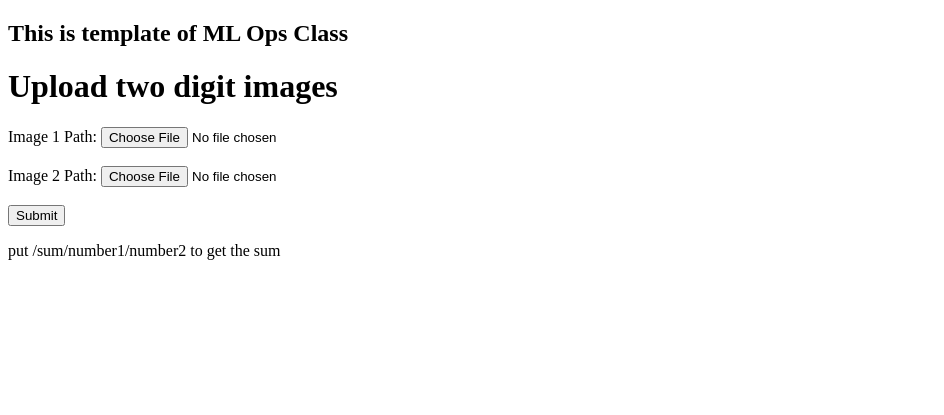
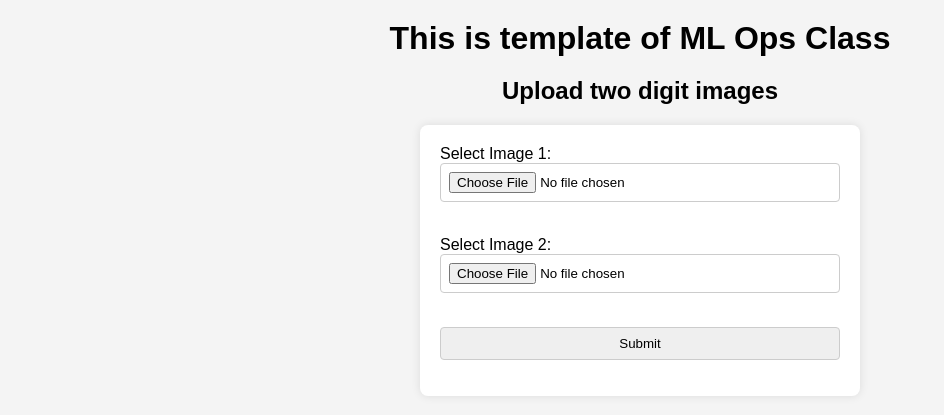
Before and after one commit to parasharharsh16/projects_MLOps, a Flask app: page / in a window 1280 px wide. Shown: the top 415 px of the page, without its empty margins (0-944 px from the left). Run offline with Flask 3, Linux system fonts and the light colour scheme.

Commit message:
Assignment 5 publish

```diff
--- a/api/templates/template.html
+++ b/api/templates/template.html
@@ -1,16 +1,69 @@
 <!DOCTYPE html>
 <html>
     <title>Flask App</title>
+    <head>
+                        <style>
+                body, h1, p, form, label, input, button {
+                margin: 0;
+                padding: 0;
+                border: 0;
+                }
+
+                body {
+                font-family: Arial, sans-serif;
+                background-color: #f4f4f4;
+                padding: 20px;
+                }
+
+                form {
+                max-width: 400px;
+                margin: 0 auto;
+                background-color: #fff;
+                padding: 20px;
+                border-radius: 8px;
+                box-shadow: 0 0 10px rgba(0, 0, 0, 0.1);
+                }
+
+                label {
+                display: block;
+                font-weight: bold;
+                margin-bottom: 8px;
+                }
+
+                input {
+                width: 100%;
+                padding: 8px;
+                margin-bottom: 16px;
+                box-sizing: border-box;
+                border: 1px solid #ccc;
+                border-radius: 4px;
+                }
+
+                button {
+                background-color: #4caf50;
+                color: #fff;
+                padding: 10px 15px;
+                border: none;
+                border-radius: 4px;
+                cursor: pointer;
+                font-size: 16px;
+                }
+
+                button:hover {
+                background-color: #45a049;
+                }
+
+        </style>
+    </head>
     <body>
-        <h2> This is template of ML Ops Class</h2>
-        <h1>Upload two digit images</h1>
+        <center>
+            <h1> This is template of ML Ops Class</h1>
+            <h2>Upload two digit images</h2>
+        </center>
     <form action="/upload" method="post" enctype="multipart/form-data">
-        Image 1 Path: <input type="file" name="file1"><br><br>
-        Image 2 Path: <input type="file" name="file2"><br><br>
+        Select Image 1: <input type="file" name="file1"><br><br>
+        Select Image 2: <input type="file" name="file2"><br><br>
       <input type="submit" value="Submit">
     </form>
-        <p>
-            put /sum/number1/number2 to get the sum
-        </p>
     </body>
 </html>
```
Also changed, not shown: 3 other files.
